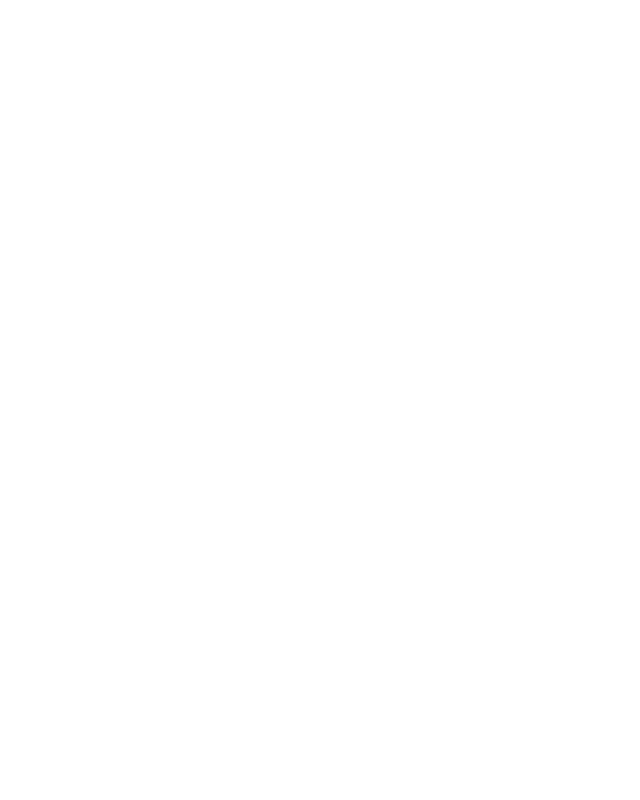
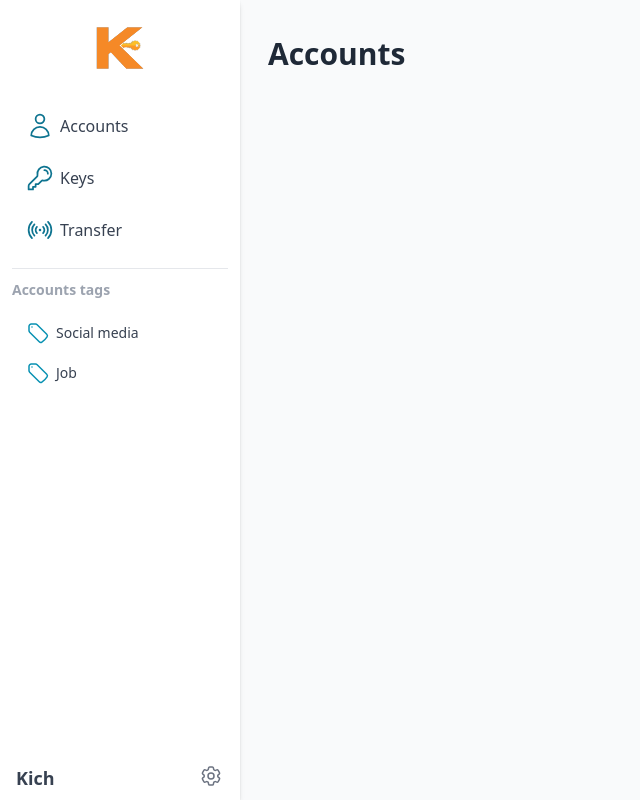
Before and after one commit to nehu3n/kich, a React (Vite) app: page / in a window 1280 px wide. Shown: the whole page, without its empty margins (0-640 px from the left). Built offline with nearby package versions, Linux system fonts and the light colour scheme.

Commit message:
feat: Sidebar design.

```diff
--- a/src-tauri/tauri.conf.json
+++ b/src-tauri/tauri.conf.json
@@ -11,8 +11,10 @@
   "app": {"windows": [
       {
         "title": "Kich",
-        "width": 800,
-        "height": 600
+        "width": 1200,
+        "height": 800,
+        "resizable": false,
+        "fullscreen": false
       }
     ],
     "security": {
--- a/src/App.tsx
+++ b/src/App.tsx
@@ -1,10 +1,17 @@
+import SideBarComponent from "./components/Navbar";
 import "./styles.css";
 
 function App() {
   return (
-    <div>
+    <div className="flex h-screen bg-gray-50">
+      <div className="bg-white shadow-md">
+        <SideBarComponent />
+      </div>
+      <div className="flex-1 p-4">
+        <h1 className="text-3xl font-extrabold text-gray-800 mt-5 ml-3">Accounts</h1>
+      </div>
     </div>
   );
-}
+};
 
 export default App;
--- /dev/null
+++ b/src/components/Navbar.tsx
@@ -0,0 +1,170 @@
+import kichIcon from "../../public/kich_icon.png";
+
+function SideBarComponent() {
+  return (
+    <div className="bg-white shadow-sm h-screen w-60 py-4 px-3">
+      <div className="flex justify-center mb-6">
+        <img src={kichIcon} alt="Kich icon" className="h-16 w-16" />
+      </div>
+      <nav className="space-y-2">
+        <a
+          href="#"
+          className="flex items-center px-3 py-2 rounded-md hover:bg-cyan-50"
+        >
+          <svg
+            xmlns="http://www.w3.org/2000/svg"
+            fill="none"
+            viewBox="0 0 24 24"
+            stroke-width="1.5"
+            stroke="currentColor"
+            className="w-8 h-7 text-cyan-700"
+          >
+            <path
+              stroke-linecap="round"
+              stroke-linejoin="round"
+              d="M15.75 6a3.75 3.75 0 1 1-7.5 0 3.75 3.75 0 0 1 7.5 0ZM4.501 20.118a7.5 7.5 0 0 1 14.998 0A17.933 17.933 0 0 1 12 21.75c-2.676 0-5.216-.584-7.499-1.632Z"
+            />
+          </svg>
+          <span className="ml-1 text-md font-medium text-gray-700">
+            Accounts
+          </span>
+        </a>
+        <a
+          href="#"
+          className="flex items-center px-3 py-2 rounded-md hover:bg-cyan-50"
+        >
+          <svg
+            xmlns="http://www.w3.org/2000/svg"
+            fill="none"
+            viewBox="0 0 24 24"
+            stroke-width="1.5"
+            stroke="currentColor"
+            className="w-8 h-7 text-cyan-700"
+          >
+            <path
+              stroke-linecap="round"
+              stroke-linejoin="round"
+              d="M15.75 5.25a3 3 0 0 1 3 3m3 0a6 6 0 0 1-7.029 5.912c-.563-.097-1.159.026-1.563.43L10.5 17.25H8.25v2.25H6v2.25H2.25v-2.818c0-.597.237-1.17.659-1.591l6.499-6.499c.404-.404.527-1 .43-1.563A6 6 0 1 1 21.75 8.25Z"
+            />
+          </svg>
+
+          <span className="ml-1 text-md font-medium text-gray-700">Keys</span>
+        </a>
+        <a
+          href="#"
+          className="flex items-center px-3 py-2 rounded-md hover:bg-cyan-50"
+        >
+          <svg
+            xmlns="http://www.w3.org/2000/svg"
+            fill="none"
+            viewBox="0 0 24 24"
+            stroke-width="1.5"
+            stroke="currentColor"
+            className="w-8 h-7 text-cyan-700"
+          >
+            <path
+              stroke-linecap="round"
+              stroke-linejoin="round"
+              d="M9.348 14.652a3.75 3.75 0 0 1 0-5.304m5.304 0a3.75 3.75 0 0 1 0 5.304m-7.425 2.121a6.75 6.75 0 0 1 0-9.546m9.546 0a6.75 6.75 0 0 1 0 9.546M5.106 18.894c-3.808-3.807-3.808-9.98 0-13.788m13.788 0c3.808 3.807 3.808 9.98 0 13.788M12 12h.008v.008H12V12Zm.375 0a.375.375 0 1 1-.75 0 .375.375 0 0 1 .75 0Z"
+            />
+          </svg>
+          <span className="ml-1 text-md font-medium text-gray-700">
+            Transfer
+          </span>
+        </a>
+      </nav>
+
+      <hr className="mt-4" />
+      <div className="mt-2">
+        <span className="text-gray-400 text-sm font-extrabold">
+          Accounts tags
+        </span>
+        <nav className="mt-4 ml-1 flex flex-col gap-y-2">
+          <a
+            href=""
+            className="inline-flex hover:bg-cyan-100 px-2 py-1 rounded-md"
+          >
+            <svg
+              xmlns="http://www.w3.org/2000/svg"
+              fill="none"
+              viewBox="0 0 24 24"
+              stroke-width="1.5"
+              stroke="currentColor"
+              className="w-7 h-6 text-cyan-600"
+            >
+              <path
+                stroke-linecap="round"
+                stroke-linejoin="round"
+                d="M9.568 3H5.25A2.25 2.25 0 0 0 3 5.25v4.318c0 .597.237 1.17.659 1.591l9.581 9.581c.699.699 1.78.872 2.607.33a18.095 18.095 0 0 0 5.223-5.223c.542-.827.369-1.908-.33-2.607L11.16 3.66A2.25 2.25 0 0 0 9.568 3Z"
+              />
+              <path
+                stroke-linecap="round"
+                stroke-linejoin="round"
+                d="M6 6h.008v.008H6V6Z"
+              />
+            </svg>
+
+            <span className="ml-1 mt-0.5 text-gray-700 text-sm font-medium">
+              Social media
+            </span>
+          </a>
+          <a
+            href=""
+            className="inline-flex hover:bg-cyan-100 px-2 py-1 rounded-md"
+          >
+            <svg
+              xmlns="http://www.w3.org/2000/svg"
+              fill="none"
+              viewBox="0 0 24 24"
+              stroke-width="1.5"
+              stroke="currentColor"
+              className="w-7 h-6 text-cyan-600"
+            >
+              <path
+                stroke-linecap="round"
+                stroke-linejoin="round"
+                d="M9.568 3H5.25A2.25 2.25 0 0 0 3 5.25v4.318c0 .597.237 1.17.659 1.591l9.581 9.581c.699.699 1.78.872 2.607.33a18.095 18.095 0 0 0 5.223-5.223c.542-.827.369-1.908-.33-2.607L11.16 3.66A2.25 2.25 0 0 0 9.568 3Z"
+              />
+              <path
+                stroke-linecap="round"
+                stroke-linejoin="round"
+                d="M6 6h.008v.008H6V6Z"
+              />
+            </svg>
+
+            <span className="ml-1 mt-0.5 text-gray-700 text-sm font-medium">
+              Job
+            </span>
+          </a>
+        </nav>
+      </div>
+
+      <div className="absolute bottom-0 left-0 right-0 inline-flex mb-2 ml-3">
+        <span className="ml-1 mt-1 text-gray-700 text-lg font-bold">Kich</span>
+        <a href="" className="ml-36 relative">
+          <svg
+            xmlns="http://www.w3.org/2000/svg"
+            fill="none"
+            viewBox="0 0 24 24"
+            stroke-width="1.5"
+            stroke="currentColor"
+            className="w-6 h-6 mt-1 text-gray-500 hover:text-gray-800"
+          >
+            <path
+              stroke-linecap="round"
+              stroke-linejoin="round"
+              d="M9.594 3.94c.09-.542.56-.94 1.11-.94h2.593c.55 0 1.02.398 1.11.94l.213 1.281c.063.374.313.686.645.87.074.04.147.083.22.127.325.196.72.257 1.075.124l1.217-.456a1.125 1.125 0 0 1 1.37.49l1.296 2.247a1.125 1.125 0 0 1-.26 1.431l-1.003.827c-.293.241-.438.613-.43.992a7.723 7.723 0 0 1 0 .255c-.008.378.137.75.43.991l1.004.827c.424.35.534.955.26 1.43l-1.298 2.247a1.125 1.125 0 0 1-1.369.491l-1.217-.456c-.355-.133-.75-.072-1.076.124a6.47 6.47 0 0 1-.22.128c-.331.183-.581.495-.644.869l-.213 1.281c-.09.543-.56.94-1.11.94h-2.594c-.55 0-1.019-.398-1.11-.94l-.213-1.281c-.062-.374-.312-.686-.644-.87a6.52 6.52 0 0 1-.22-.127c-.325-.196-.72-.257-1.076-.124l-1.217.456a1.125 1.125 0 0 1-1.369-.49l-1.297-2.247a1.125 1.125 0 0 1 .26-1.431l1.004-.827c.292-.24.437-.613.43-.991a6.932 6.932 0 0 1 0-.255c.007-.38-.138-.751-.43-.992l-1.004-.827a1.125 1.125 0 0 1-.26-1.43l1.297-2.247a1.125 1.125 0 0 1 1.37-.491l1.216.456c.356.133.751.072 1.076-.124.072-.044.146-.086.22-.128.332-.183.582-.495.644-.869l.214-1.28Z"
+            />
+            <path
+              stroke-linecap="round"
+              stroke-linejoin="round"
+              d="M15 12a3 3 0 1 1-6 0 3 3 0 0 1 6 0Z"
+            />
+          </svg>
+        </a>
+      </div>
+    </div>
+  );
+};
+
+export default SideBarComponent;
--- a/tailwind.config.js
+++ b/tailwind.config.js
@@ -1,11 +1,11 @@
 /** @type {import('tailwindcss').Config} */
 export default {
-  content: ["./index.html", "./src/**/*.{js,ts,jsx,tsx}"],
+  content: [
+    "./index.html",
+    "./src/**/*.{js,ts,jsx,tsx}",
+  ],
   theme: {
     extend: {},
   },
-  daisyui: {
-    themes: [],
-  },
   plugins: [],
 };
```
